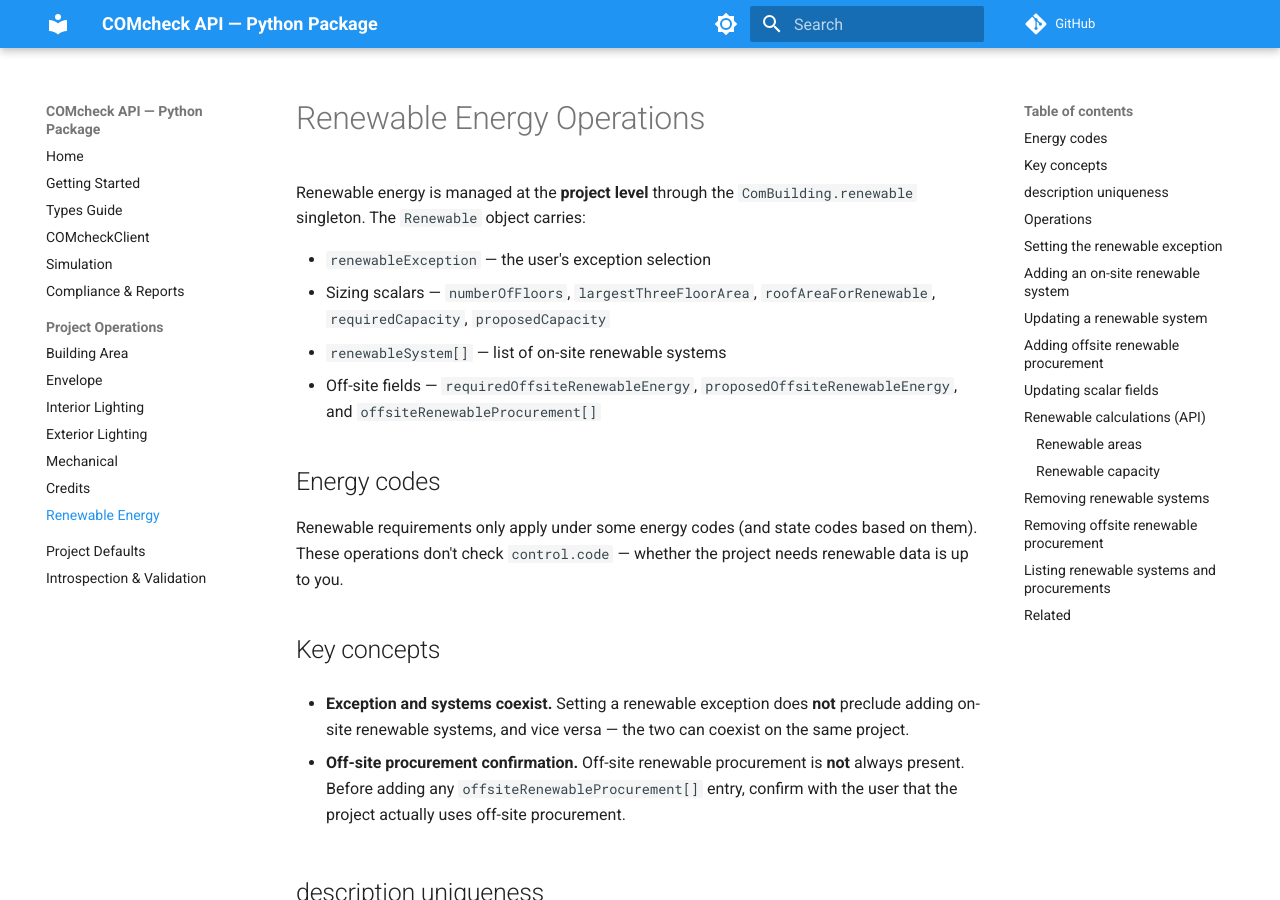
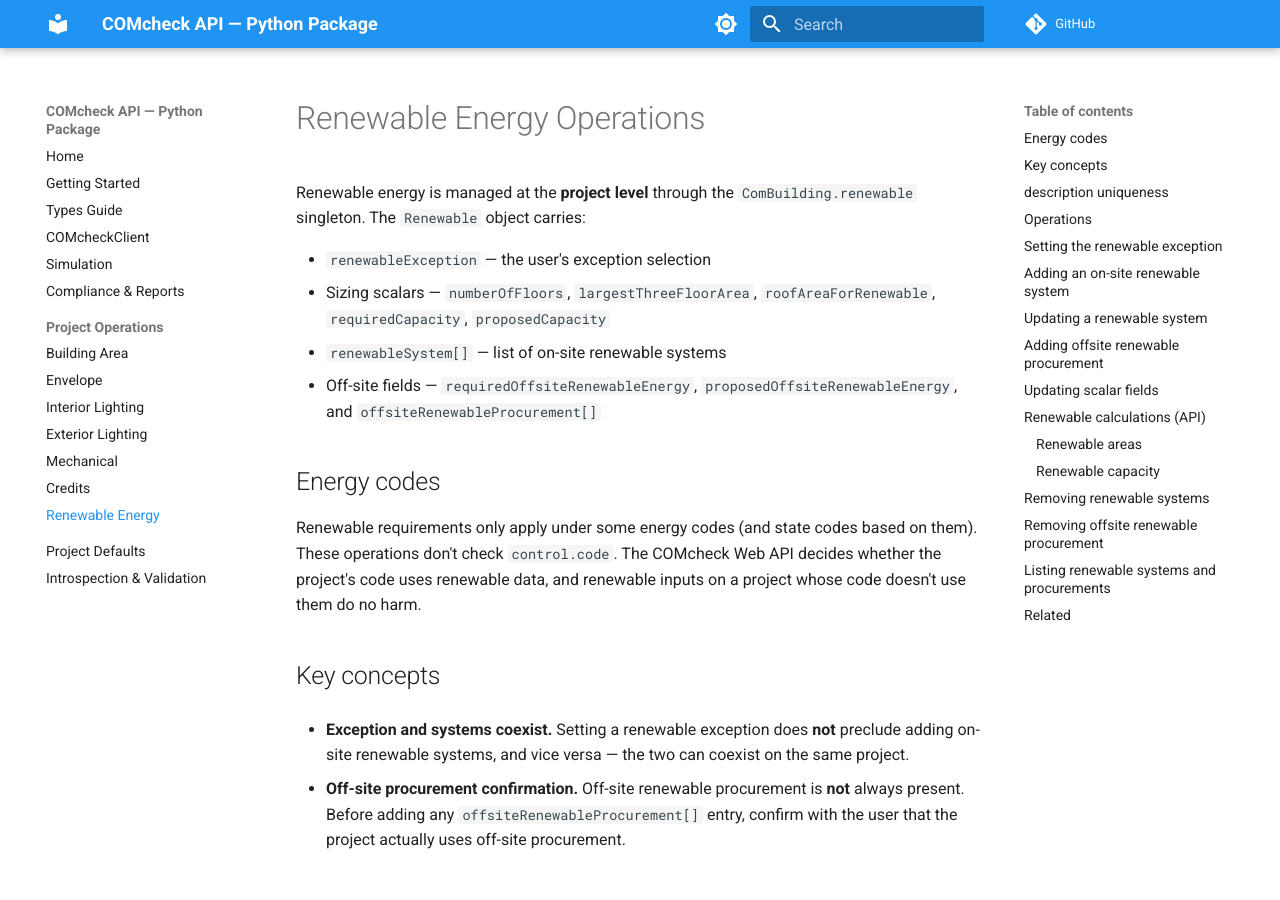
Before and after one commit to pnnl/comcheckweb-api-python, an MkDocs documentation site: the page built from docs_site/api/operations/renewable-energy.md, in a window 1280 px wide and 900 px high. Built offline with MkDocs 1.6.1 and Material for MkDocs 9.7.7, drawn with Linux system fonts in a browser that asks for light colours; comment, search, counter and statistics services are not loaded.

Commit message:
renewable data woun't harm for energy code which doesn't support it

```diff
--- a/docs_site/api/operations/renewable-energy.md
+++ b/docs_site/api/operations/renewable-energy.md
@@ -13,8 +13,9 @@
 ## Energy codes
 
 Renewable requirements only apply under some energy codes (and state codes
-based on them). These operations don't check `control.code` — whether the
-project needs renewable data is up to you.
+based on them). These operations don't check `control.code`. The COMcheck Web
+API decides whether the project's code uses renewable data, and renewable
+inputs on a project whose code doesn't use them do no harm.
 
 ## Key concepts
 
```
Also changed, not shown: comcheck_api/ai/skill/SKILL.md (+4 -3 lines), comcheck_api/ai/skill/reference/operations.md (+3 -2 lines), 3 other files.
